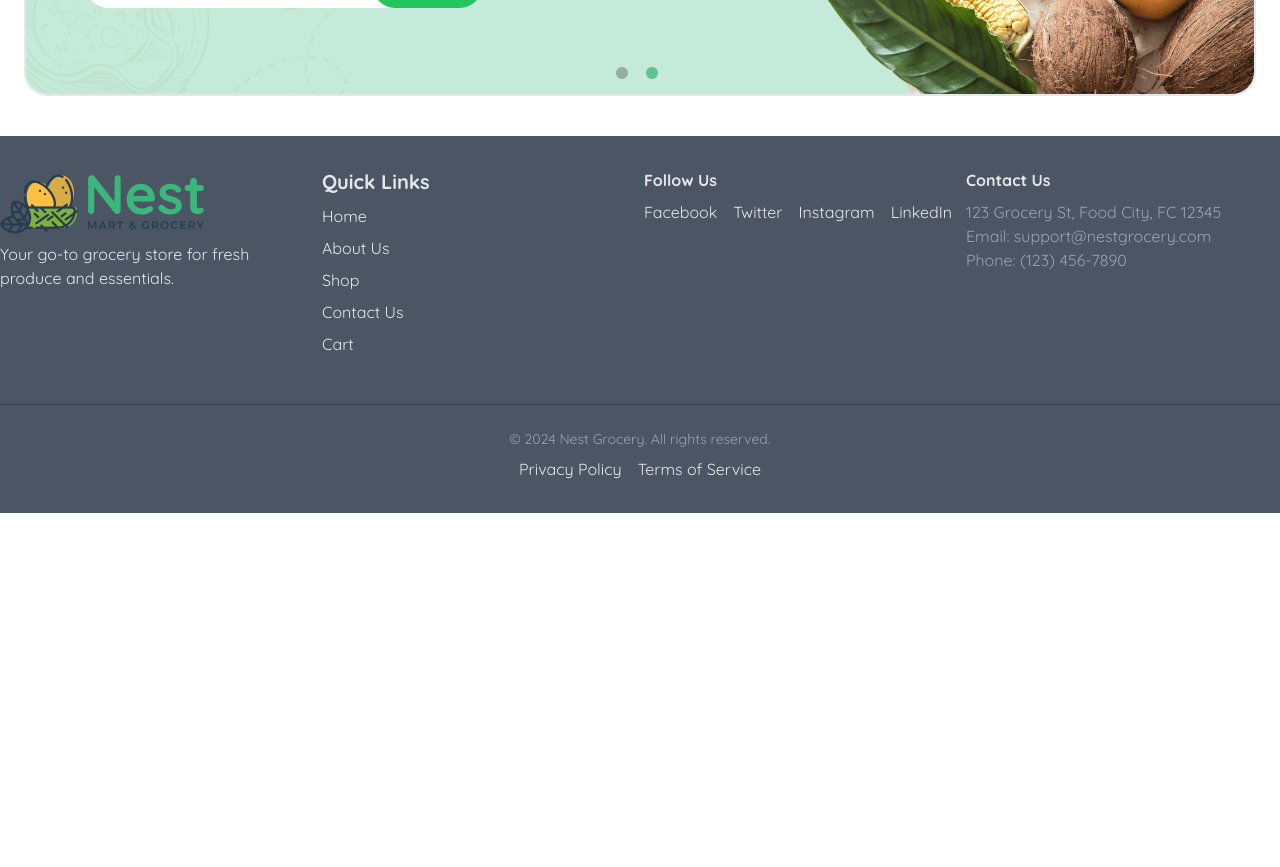
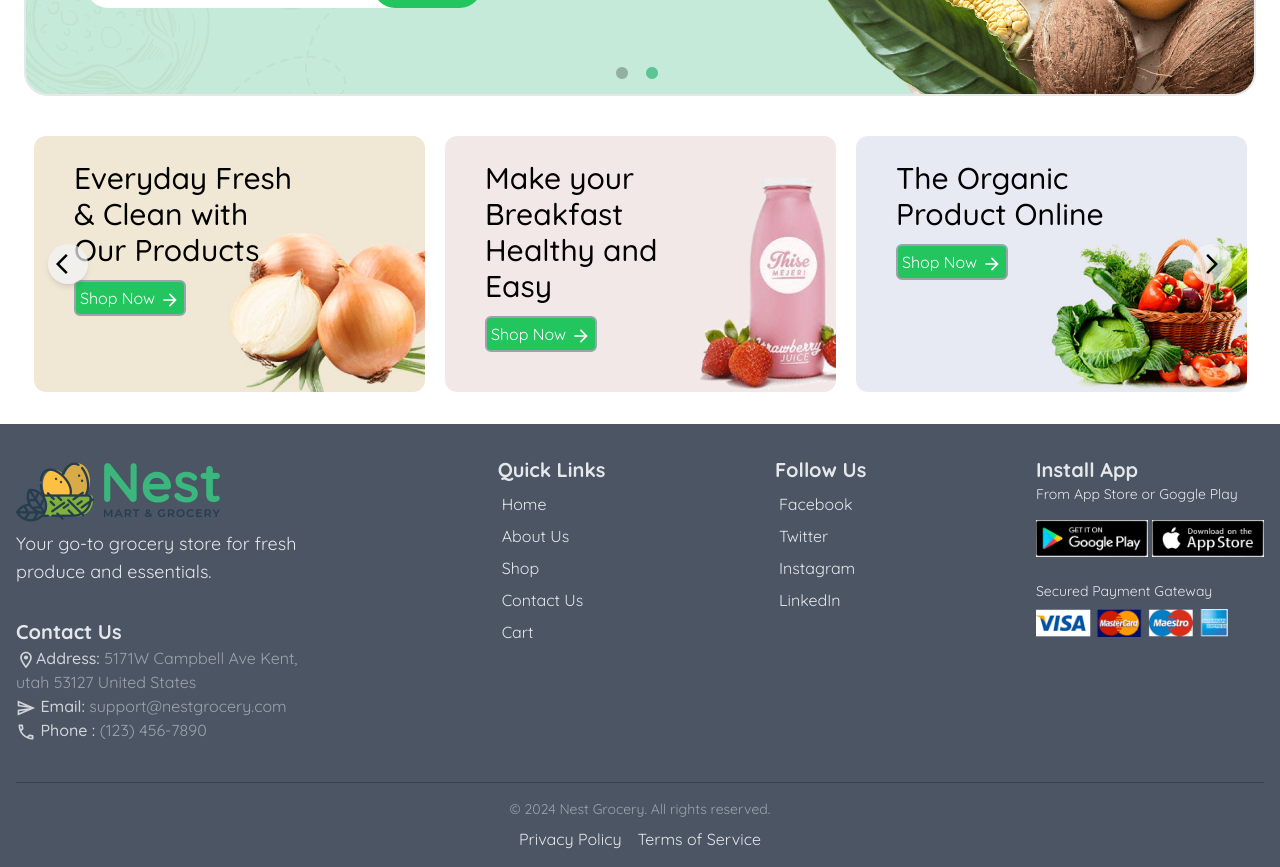
Before and after one commit to RahulBisht17/Grocez, a React (Vite) app: page / in a window 1280 px wide. Shown: the part 560-1427 px from the top of the page. Before the commit the page ends 1073 px from the top, so only its background shows below. Built offline with nearby package versions, Linux system fonts and the light colour scheme.

Commit message:
made product banner

```diff
--- a/src/Pages/Home.jsx
+++ b/src/Pages/Home.jsx
@@ -1,10 +1,11 @@
 import React from "react";
-import BannerSlider from "../components/BannerSlider";
-
+import BannerSlider from "../components/Home/BannerSlider";
+import ProductBanner from "../components/Home/ProductBanner";
 const Home = () => {
   return (
     <div>
       <BannerSlider />
+      <ProductBanner />
     </div>
   );
 };
--- a/src/components/Footer.jsx
+++ b/src/components/Footer.jsx
@@ -1,66 +1,101 @@
 import React from "react";
 import { Link } from "react-router-dom";
+import LocationOnOutlinedIcon from "@mui/icons-material/LocationOnOutlined";
+import SendOutlinedIcon from "@mui/icons-material/SendOutlined";
+import PhoneOutlinedIcon from "@mui/icons-material/PhoneOutlined";
 
 const Footer = () => {
   return (
-    <footer className="bg-gray-600 text-gray-200 py-8">
-      <div className="container mx-auto flex gap-2 justify-between items-start">
+    <footer className="bg-gray-600 text-gray-200 mt-8 pt-8 pb-4 px-4">
+      <div className="container mx-auto flex flex-wrap gap-2 justify-between items-start">
         {/* Logo and Description */}
         <div className="w-full md:w-1/4 mb-6">
           <div>
             {" "}
             <img src="../../assets/images/logo.png" />
           </div>
-          <p className="text-gray-200 mt-2">
+          <p className="text-gray-200 text-lg mt-2">
             Your go-to grocery store for fresh produce and essentials.
           </p>
+          {/* Contact Information */}
+          <div className="w-fit mt-8">
+            <h3 className="font-bold text-xl">Contact Us</h3>
+            <p className="text-gray-400">
+              <span className="text-gray-300 font-medium ">
+                <LocationOnOutlinedIcon fontSize="small" />
+                Address:{" "}
+              </span>
+              5171W Campbell Ave Kent, utah 53127 United States
+            </p>
+            <p className="text-gray-400">
+              <span className="text-gray-300 font-medium">
+                <SendOutlinedIcon fontSize="small" /> Email:
+              </span>{" "}
+              support@nestgrocery.com
+            </p>
+            <p className="text-gray-400">
+              <span className="text-gray-300 font-medium">
+                <PhoneOutlinedIcon fontSize="small" /> Phone :{" "}
+              </span>
+              (123) 456-7890
+            </p>
+          </div>
         </div>
         {/* Navigation Links */}
-        <div className="w-full md:w-1/4 mb-6">
+        <div className="w-fit mb-6">
           <h3 className="font-bold text-xl mb-2">Quick Links</h3>
-          <div className="flex flex-col space-y-2">
-            <Link to={"/"}>Home</Link>
-            <Link>About Us</Link>
-            <Link to={"shop"}>Shop</Link>
-            <Link>Contact Us</Link>
-            <Link>Cart</Link>
+          <div className="flex flex-col mx-1 space-y-2">
+            <Link className="hover:text-green-300" to={"/"}>
+              Home
+            </Link>
+            <Link className="hover:text-green-300">About Us</Link>
+            <Link className="hover:text-green-300" to={"shop"}>
+              Shop
+            </Link>
+            <Link className="hover:text-green-300">Contact Us</Link>
+            <Link className="hover:text-green-300" to={"cart"}>
+              Cart
+            </Link>
           </div>
         </div>
         {/* Social Media Links */}
-        <div className="w-full md:w-1/4 mb-6">
-          <h3 className="font-bold mb-2">Follow Us</h3>
-          <ul className="flex space-x-4">
-            <li>
-              <a href="#" className="hover:text-white">
-                Facebook
-              </a>
-            </li>
-            <li>
-              <a href="#" className="hover:text-white">
-                Twitter
-              </a>
-            </li>
-            <li>
-              <a href="#" className="hover:text-white">
-                Instagram
-              </a>
-            </li>
-            <li>
-              <a href="#" className="hover:text-white">
-                LinkedIn
-              </a>
-            </li>
-          </ul>
+        <div className="w-fit mb-6">
+          <h3 className="font-bold text-xl mb-2">Follow Us</h3>
+          <div className="flex flex-col mx-1 space-y-2">
+            <Link className="hover:text-green-300">Facebook</Link>
+            <Link className="hover:text-green-300">Twitter</Link>
+            <Link className="hover:text-green-300">Instagram</Link>
+            <Link className="hover:text-green-300">LinkedIn</Link>
+          </div>
         </div>
-        {/* Contact Information */}
-        <div className="w-full md:w-1/4 mb-6">
-          <h3 className="font-bold mb-2">Contact Us</h3>
-          <p className="text-gray-400">123 Grocery St, Food City, FC 12345</p>
-          <p className="text-gray-400">Email: support@nestgrocery.com</p>
-          <p className="text-gray-400">Phone: (123) 456-7890</p>
+
+        <div>
+          <div>
+            <p className="font-bold text-xl">Install App</p>
+            <p className="text-sm">From App Store or Goggle Play</p>
+          </div>
+          <div className="mt-4 mb-6 flex gap-1">
+            <Link className="w-fit hover:-translate-y-1 duration-200">
+              <img className="w-28" src="../../assets/images/google-play.jpg" />
+            </Link>
+            <Link className="w-fit hover:-translate-y-1 duration-200">
+              <img className="w-28" src="../../assets/images/app-store.jpg" />
+            </Link>
+          </div>
+          <div>
+            <p className="text-sm mb-2">Secured Payment Gateway</p>
+            <div>
+              <Link>
+                <img
+                  className="w-48 hover:-translate-y-1 duration-200"
+                  src="../../assets/images/payment-method.png"
+                />
+              </Link>
+            </div>
+          </div>
         </div>
       </div>
-      <div className="border-t border-gray-700 mt-6 pt-6 text-center">
+      <div className="border-t border-gray-700 mt-4 pt-4 text-center">
         <p className="text-gray-400 text-sm">
           © 2024 Nest Grocery. All rights reserved.
         </p>
--- a/src/components/BannerSlider.jsx
+++ b/src/components/Home/BannerSlider.jsx
@@ -37,7 +37,7 @@ const BannerSlider = () => {
                 placeholder="Your email address"
                 className=" lg:p-2 lg:px-6 md:w-96 bg-transparent"
               />
-              <button className="py-1 md:py-2 px-2 lg:p-2 rounded-full bg-green-500 text-white md:font-semibold">
+              <button className="py-1 md:py-2 px-2 lg:p-2 rounded-full bg-green-500 hover:bg-green-400 text-white md:font-semibold">
                 Subscribe
               </button>
             </div>
--- /dev/null
+++ b/src/components/Home/ProductBanner.jsx
@@ -0,0 +1,95 @@
+import React from "react";
+import Slider from "react-slick";
+import "slick-carousel/slick/slick.css";
+import "slick-carousel/slick/slick-theme.css";
+import { ArrowBackIos, ArrowForwardIos } from "@mui/icons-material";
+import ArrowForwardIcon from "@mui/icons-material/ArrowForward";
+
+function NextArrow(props) {
+  const { onClick } = props;
+
+  return (
+    <div
+      className="absolute top-1/2 right-6 transform -translate-y-1/2 z-10 bg-gray-100/70 rounded-full flex items-center justify-center w-10 h-10 shadow-md cursor-pointer"
+      onClick={onClick}
+    >
+      <ArrowForwardIos className="text-black" />
+    </div>
+  );
+}
+
+function PrevArrow(props) {
+  const { onClick } = props;
+  return (
+    <div
+      className="absolute top-1/2 left-6 transform -translate-y-1/2 z-10 bg-gray-100/70 rounded-full flex items-center justify-center w-10 h-10 shadow-md cursor-pointer"
+      onClick={onClick}
+    >
+      <ArrowBackIos className="text-black" />
+    </div>
+  );
+}
+
+const ProductBanner = () => {
+  const settings = {
+    infinite: true,
+    speed: 500,
+    slidesToShow: 3,
+    slidesToScroll: 1,
+    autoplay: false,
+    arrows: true,
+    nextArrow: <NextArrow />,
+    prevArrow: <PrevArrow />,
+
+    responsive: [
+      {
+        breakpoint: 1024,
+        settings: {
+          slidesToShow: 2,
+          slidesToScroll: 1,
+          infinite: true,
+        },
+      },
+      {
+        breakpoint: 640,
+        settings: {
+          slidesToShow: 1,
+          slidesToScroll: 1,
+          infinite: true,
+        },
+      },
+    ],
+  };
+  return (
+    <div className="productBanner w-full px-3 md:px-6 mx-auto">
+      <Slider {...settings} className=" overflow-hidden">
+        <div className="bg-[url('../../../assets/images/banner-1.png')] bg-center bg-cover h-44 xs1:h-60 sm:h-52 xl:h-64 w-[47%] lg:w-[32%] rounded-xl">
+          <div className="ml-6 mt-4 xs1:ml-10 xs1:mt-6 text-xl xs1:text-3xl s1:text-xl xl:text-3xl font-medium w-[60%] xs1:w-[50%] s1:w-48 xl:w-56">
+            Everyday Fresh & Clean with Our Products
+          </div>
+          <button className="px-1 xs1:py-1 border-2 border-gray-400 rounded-md ml-6 xs1:ml-10 mt-3 bg-green-500 hover:bg-green-400 text-white">
+            Shop Now <ArrowForwardIcon fontSize="small" />
+          </button>
+        </div>
+        <div className="bg-[url('../../../assets/images/banner-2.png')] bg-center bg-cover h-44 xs1:h-60 sm:h-52 xl:h-64 w-[47%] lg:w-[32%] rounded-xl">
+          <div className="ml-6 mt-4 xs1:ml-10 xs1:mt-6 text-xl xs1:text-3xl s1:text-xl xl:text-3xl font-medium w-[60%] xs1:w-[50%] s1:w-48 xl:w-56">
+            Make your Breakfast Healthy and Easy
+          </div>
+          <button className="px-1 xs1:py-1 border-2 border-gray-400 rounded-md ml-6 xs1:ml-10 mt-3 bg-green-500 hover:bg-green-400 text-white">
+            Shop Now <ArrowForwardIcon fontSize="small" />
+          </button>
+        </div>
+        <div className="bg-[url('../../../assets/images/banner-3.png')] bg-center bg-cover h-44 xs1:h-60 sm:h-52 xl:h-64 w-[47%] lg:w-[32%] rounded-xl">
+          <div className="ml-6 mt-4 xs1:ml-10 xs1:mt-6 text-xl xs1:text-3xl s1:text-xl xl:text-3xl font-medium w-[60%] xs1:w-[50%] s1:w-48 xl:w-56">
+            The Organic Product Online
+          </div>
+          <button className="px-1 xs1:py-1 border-2 border-gray-400 rounded-md ml-6 xs1:ml-10 mt-3 bg-green-500 hover:bg-green-400 text-white">
+            Shop Now <ArrowForwardIcon fontSize="small" />
+          </button>
+        </div>
+      </Slider>
+    </div>
+  );
+};
+
+export default ProductBanner;
--- a/src/components/NavBar.jsx
+++ b/src/components/NavBar.jsx
@@ -1,4 +1,5 @@
 import React, { useState, useEffect } from "react";
+import { useLocation } from "react-router-dom";
 import KeyboardArrowDownSharpIcon from "@mui/icons-material/KeyboardArrowDownSharp";
 import WidgetsOutlinedIcon from "@mui/icons-material/WidgetsOutlined";
 import LocalFireDepartmentOutlinedIcon from "@mui/icons-material/LocalFireDepartmentOutlined";
@@ -6,8 +7,13 @@ import SupportAgentOutlinedIcon from "@mui/icons-material/SupportAgentOutlined";
 import { Link } from "react-router-dom";
 
 const NavBar = () => {
-  const [selected, setselected] = useState("home");
+  const { pathname } = useLocation();
+  const [selected, setselected] = useState(null);
   const [isSticky, setIsSticky] = useState(false);
+
+  useEffect(() => {
+    setselected(pathname);
+  }, [pathname]);
 
   useEffect(() => {
     const handleScroll = () => {
@@ -44,41 +50,31 @@ const NavBar = () => {
           <KeyboardArrowDownSharpIcon />
         </button>
         <Link
-          className={`pr-2 ${selected == "hot deals" ? "selected-nav" : " "}`}
-          onClick={() => setselected("hot deals")}
+          className={`pr-2 ${selected == "/hot deals" ? "selected-nav" : " "}`}
         >
           <LocalFireDepartmentOutlinedIcon className="text-green-400" />
           Hot Deals
         </Link>
         <Link
           to={"/"}
-          className={`px-2 ${selected == "home" ? "selected-nav" : " "}`}
-          onClick={() => setselected("home")}
+          className={`px-2 ${selected == "/" ? "selected-nav" : " "}`}
         >
           Home
         </Link>
-        <Link
-          className={`px-2 ${selected == "about" ? "selected-nav" : " "}`}
-          onClick={() => setselected("about")}
-        >
+        <Link className={`px-2 ${selected == "/about" ? "selected-nav" : " "}`}>
           About
         </Link>
         <Link
           to={"shop"}
-          className={`px-2 ${selected == "shop" ? "selected-nav" : " "}`}
-          onClick={() => setselected("shop")}
+          className={`px-2 ${selected == "/shop" ? "selected-nav" : " "}`}
         >
           Shop
         </Link>
-        <Link
-          className={`px-2 ${selected == "blog" ? "selected-nav" : " "}`}
-          onClick={() => setselected("blog")}
-        >
+        <Link className={`px-2 ${selected == "/blog" ? "selected-nav" : " "}`}>
           Blogs
         </Link>
         <Link
-          className={`px-2 ${selected == "contact" ? "selected-nav" : " "}`}
-          onClick={() => setselected("contact")}
+          className={`px-2 ${selected == "/contact" ? "selected-nav" : " "}`}
         >
           Contact
         </Link>
--- a/src/index.css
+++ b/src/index.css
@@ -6,7 +6,7 @@
 @tailwind components;
 
 .button {
-  @apply px-3 py-1 border-2 border-solid border-gray-400 rounded-md;
+  @apply px-3 py-1 border-2  border-gray-400 rounded-md;
 }
 .selected-nav {
   @apply border-b-4 text-green-500 border-green-300 md:text-sm lg:text-base xl:text-lg;
@@ -35,6 +35,13 @@
   transition: 0.7s;
 }
 
+.slick-prev:before {
+  display: none;
+}
+.slick-next:before {
+  display: none;
+}
+
 .slick-dots {
   position: absolute !important;
   bottom: 10px !important;
@@ -47,3 +54,6 @@
 .slick-active button::before {
   color: #3bb77e !important;
 }
+.productBanner .slick-slide > div {
+  margin: 0 10px;
+}
--- a/src/main.jsx
+++ b/src/main.jsx
@@ -4,10 +4,12 @@ import App from "./App.jsx";
 import "./index.css";
 import { BrowserRouter } from "react-router-dom";
 import { CartProvider } from "./Context/CartContext.jsx";
+import ScrollToTop from "./components/ScrollToTop.jsx";
 
 ReactDOM.createRoot(document.getElementById("root")).render(
   <React.StrictMode>
     <BrowserRouter>
+      <ScrollToTop />
       <CartProvider>
         <App />
       </CartProvider>
--- a/tailwind.config.js
+++ b/tailwind.config.js
@@ -10,6 +10,7 @@ export default {
         xs: "320px",
         xs1: "520px",
         xs2: "570px",
+        s1: "640px",
       },
       backgroundImage: {
         slider1: "url('./assets/images/slider-1-min.png')",
```
Also changed, not shown: src/components/ScrollToTop.jsx (added, +11 -0 lines).
